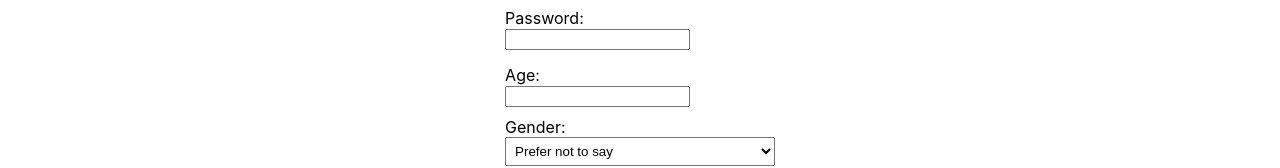
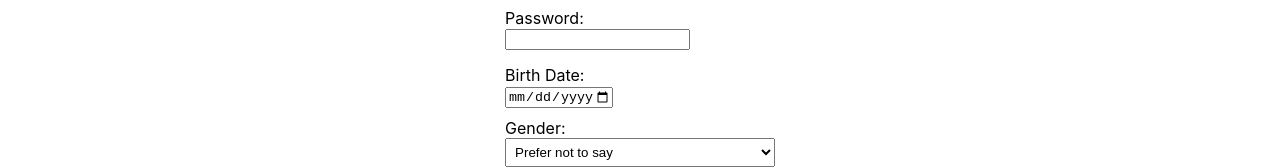
Before and after one commit to amith372/social-network-front, a React (Create React App) app: page /register in a window 1280 px wide. Shown: the part 258-426 px from the top of the page. Built offline with nearby package versions, Linux system fonts and the light colour scheme; no server answers.

Commit message:
- changed age to birth date - search user by age(using birth date calc) - changed private chat square to fixated size - adjusted default text onchat header and 'create post'

```diff
--- a/src/components/Navbar.js
+++ b/src/components/Navbar.js
@@ -9,7 +9,7 @@ export default function Navbar({ isLoggedIn, username, onLogout, onUpdateUsernam
     const [languages, setLanguages] = useState([]);
 
     // Forms state
-    const [profileData, setProfileData] = useState({ username: '', age: '', gender: 'Prefer not to say', spokenLanguages: [] });
+    const [profileData, setProfileData] = useState({ username: '', gender: 'Prefer not to say', spokenLanguages: [] });
     const [passwordData, setPasswordData] = useState({ currentPassword: '', newPassword: '' });
     const [deleteData, setDeleteData] = useState({ password: '' });
 
@@ -45,7 +45,6 @@ export default function Navbar({ isLoggedIn, username, onLogout, onUpdateUsernam
             const token = localStorage.getItem('token');
             const dataToUpdate = {};
             if (profileData.username.trim()) dataToUpdate.username = profileData.username;
-            if (profileData.age) dataToUpdate.age = profileData.age;
             if (profileData.gender) dataToUpdate.gender = profileData.gender;
             if (profileData.spokenLanguages.length > 0) dataToUpdate.spokenLanguages = profileData.spokenLanguages;
 
@@ -121,7 +120,7 @@ export default function Navbar({ isLoggedIn, username, onLogout, onUpdateUsernam
                     {isLoggedIn ? (
                         <div style={{ display: 'flex', alignItems: 'center', gap: '10px' }}>
                             <span style={{ color: '#fff', fontWeight: 'bold' }}>
-                                    Welcome, {username}!
+                                Welcome, {username}!
                             </span>
                             <button onClick={() => setActiveModal('updateProfile')} style={{ backgroundColor: '#17a2b8', color: 'white', border: 'none', padding: '6px 10px', borderRadius: '4px', cursor: 'pointer', fontSize: '12px' }}>
                                 Update Profile
@@ -152,24 +151,20 @@ export default function Navbar({ isLoggedIn, username, onLogout, onUpdateUsernam
                         <h4>Update Profile</h4>
                         {msg.text && <p style={{ color: msg.type === 'error' ? 'red' : 'green', fontSize: '13px' }}>{msg.text}</p>}
                         <form onSubmit={handleProfileSubmit}>
-                            <label style={{fontSize: '13px'}}>Username (leave blank to keep):</label>
-                            <input type="text" style={inputStyle} value={profileData.username} onChange={e => setProfileData({...profileData, username: e.target.value})} />
-
-                            <label style={{fontSize: '13px'}}>Age:</label>
-                            <input type="number" style={inputStyle} value={profileData.age} onChange={e => setProfileData({...profileData, age: e.target.value})} />
-
-                            <label style={{fontSize: '13px'}}>Gender:</label>
-                            <select style={inputStyle} value={profileData.gender} onChange={e => setProfileData({...profileData, gender: e.target.value})}>
+                            <label style={{ fontSize: '13px' }}>Username (leave blank to keep):</label>
+                            <input type="text" style={inputStyle} value={profileData.username} onChange={e => setProfileData({ ...profileData, username: e.target.value })} />
+                            <label style={{ fontSize: '13px' }}>Gender:</label>
+                            <select style={inputStyle} value={profileData.gender} onChange={e => setProfileData({ ...profileData, gender: e.target.value })}>
                                 <option value="Male">Male</option>
                                 <option value="Female">Female</option>
                                 <option value="Other">Other</option>
                                 <option value="Prefer not to say">Prefer not to say</option>
                             </select>
 
-                            <label style={{fontSize: '13px'}}>Languages:</label>
-                            <select multiple style={{...inputStyle, height: '80px'}} value={profileData.spokenLanguages} onChange={e => {
+                            <label style={{ fontSize: '13px' }}>Languages:</label>
+                            <select multiple style={{ ...inputStyle, height: '80px' }} value={profileData.spokenLanguages} onChange={e => {
                                 const selected = Array.from(e.target.selectedOptions, opt => opt.value);
-                                setProfileData({...profileData, spokenLanguages: selected});
+                                setProfileData({ ...profileData, spokenLanguages: selected });
                             }}>
                                 {languages.map(lang => (
                                     <option key={lang.code} value={lang.code}>{lang.name}</option>
@@ -178,7 +173,7 @@ export default function Navbar({ isLoggedIn, username, onLogout, onUpdateUsernam
 
                             <div style={{ display: 'flex', gap: '5px' }}>
                                 <button type="submit" style={btnStyle}>Save</button>
-                                <button type="button" onClick={() => setActiveModal(null)} style={{...btnStyle, backgroundColor: '#6c757d'}}>Cancel</button>
+                                <button type="button" onClick={() => setActiveModal(null)} style={{ ...btnStyle, backgroundColor: '#6c757d' }}>Cancel</button>
                             </div>
                         </form>
                     </div>
@@ -191,15 +186,15 @@ export default function Navbar({ isLoggedIn, username, onLogout, onUpdateUsernam
                         <h4>Change Password</h4>
                         {msg.text && <p style={{ color: msg.type === 'error' ? 'red' : 'green', fontSize: '13px' }}>{msg.text}</p>}
                         <form onSubmit={handlePasswordSubmit}>
-                            <label style={{fontSize: '13px'}}>Current Password:</label>
-                            <input type="password" style={inputStyle} value={passwordData.currentPassword} onChange={e => setPasswordData({...passwordData, currentPassword: e.target.value})} required />
+                            <label style={{ fontSize: '13px' }}>Current Password:</label>
+                            <input type="password" style={inputStyle} value={passwordData.currentPassword} onChange={e => setPasswordData({ ...passwordData, currentPassword: e.target.value })} required />
 
-                            <label style={{fontSize: '13px'}}>New Password:</label>
-                            <input type="password" style={inputStyle} value={passwordData.newPassword} onChange={e => setPasswordData({...passwordData, newPassword: e.target.value})} required />
+                            <label style={{ fontSize: '13px' }}>New Password:</label>
+                            <input type="password" style={inputStyle} value={passwordData.newPassword} onChange={e => setPasswordData({ ...passwordData, newPassword: e.target.value })} required />
 
                             <div style={{ display: 'flex', gap: '5px' }}>
                                 <button type="submit" style={btnStyle}>Update</button>
-                                <button type="button" onClick={() => setActiveModal(null)} style={{...btnStyle, backgroundColor: '#6c757d'}}>Cancel</button>
+                                <button type="button" onClick={() => setActiveModal(null)} style={{ ...btnStyle, backgroundColor: '#6c757d' }}>Cancel</button>
                             </div>
                         </form>
                     </div>
@@ -213,12 +208,12 @@ export default function Navbar({ isLoggedIn, username, onLogout, onUpdateUsernam
                         <p style={{ fontSize: '12px' }}>Warning: This action cannot be undone.</p>
                         {msg.text && <p style={{ color: msg.type === 'error' ? 'red' : 'green', fontSize: '13px' }}>{msg.text}</p>}
                         <form onSubmit={handleDeleteSubmit}>
-                            <label style={{fontSize: '13px'}}>Confirm with Password:</label>
-                            <input type="password" style={inputStyle} value={deleteData.password} onChange={e => setDeleteData({...deleteData, password: e.target.value})} required />
+                            <label style={{ fontSize: '13px' }}>Confirm with Password:</label>
+                            <input type="password" style={inputStyle} value={deleteData.password} onChange={e => setDeleteData({ ...deleteData, password: e.target.value })} required />
 
                             <div style={{ display: 'flex', gap: '5px' }}>
-                                <button type="submit" style={{...btnStyle, backgroundColor: '#dc3545'}}>Delete</button>
-                                <button type="button" onClick={() => setActiveModal(null)} style={{...btnStyle, backgroundColor: '#6c757d'}}>Cancel</button>
+                                <button type="submit" style={{ ...btnStyle, backgroundColor: '#dc3545' }}>Delete</button>
+                                <button type="button" onClick={() => setActiveModal(null)} style={{ ...btnStyle, backgroundColor: '#6c757d' }}>Cancel</button>
                             </div>
                         </form>
                     </div>
--- a/src/components/chat/ChatSidebar.jsx
+++ b/src/components/chat/ChatSidebar.jsx
@@ -193,7 +193,6 @@ export default function ChatSidebar({ selectedGroup, setSelectedGroup }) {
 
     return (
         <div style={styles.sidebarContainer}>
-            <div>
             <div style={styles.header}>
                 private chats
             </div>
@@ -220,7 +219,6 @@ export default function ChatSidebar({ selectedGroup, setSelectedGroup }) {
                         </div>
                     ))
                 )}
-                </div>
             </div>
 
             <div style={styles.footerRow}>
--- a/src/components/feed/CreatePost.jsx
+++ b/src/components/feed/CreatePost.jsx
@@ -21,7 +21,7 @@ export default function CreatePost({ onPublish }) {
             <form onSubmit={handleSubmit}>
                 <textarea
                     style={styles.textarea}
-                    placeholder="Share something with everyone..."
+                    placeholder="Share post..."
                     value={postContent}
                     onChange={(e) => setPostContent(e.target.value)}
                     rows="3"
--- a/src/components/feed/MainFeed.jsx
+++ b/src/components/feed/MainFeed.jsx
@@ -113,7 +113,7 @@ export default function MainFeed({ selectedGroup, setSelectedGroup }) {
             {/* Header section with title and optional Members button */}
             <div style={{ display: 'flex', justifyContent: 'space-between', alignItems: 'center', marginBottom: '15px' }}>
                 <h2 style={{ margin: 0 }}>
-                    {selectedGroup._id === "000000000000000000000000" ? "Main Feed (Public)" : "Group Feed - " + selectedGroup.name}
+                    {selectedGroup._id === "000000000000000000000000" ? "Main Feed (Public)" : selectedGroup.name}
                 </h2>
                 {selectedGroup._id !== "000000000000000000000000" && selectedGroup.isGroupChat && (
                     <button
--- a/src/pages/Register.jsx
+++ b/src/pages/Register.jsx
@@ -7,7 +7,7 @@ export default function Register({ onLoginSuccess }) {
         username: '',
         email: '',
         password: '',
-        age: '',
+        dateOfBirth: '',
         gender: 'Prefer not to say',
         language: []
     });
@@ -124,15 +124,15 @@ export default function Register({ onLoginSuccess }) {
                     />
                 </div>
                 <div style={{ marginBottom: '10px' }}>
-                    <label htmlFor="age">Age: </label><br />
+                    <label htmlFor="dateOfBirth">Birth Date: </label><br />
                     <input
-                        type="number"
-                        id="age"
-                        name="age"
-                        value={formData.age}
+                        type="date"
+                        id="dateOfBirth"
+                        name="dateOfBirth"
+                        value={formData.dateOfBirth}
                         onChange={handleChange}
                         required
-                        min="0"
+                        max={new Date().toISOString().split('T')[0]}
                     />
                 </div>
                 <div style={{ marginBottom: '10px' }}>
```
Lines whose indentation alone changed are shown as unchanged.
